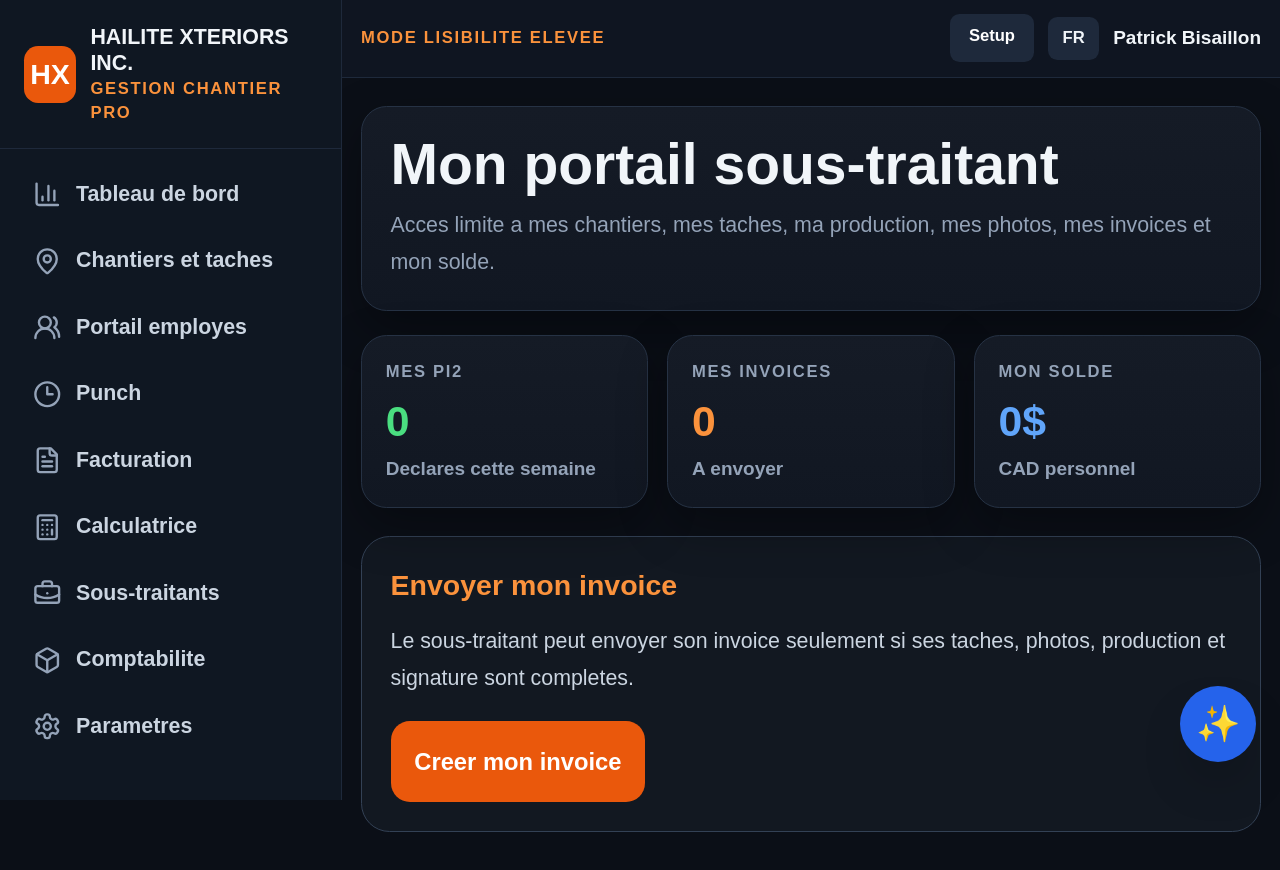
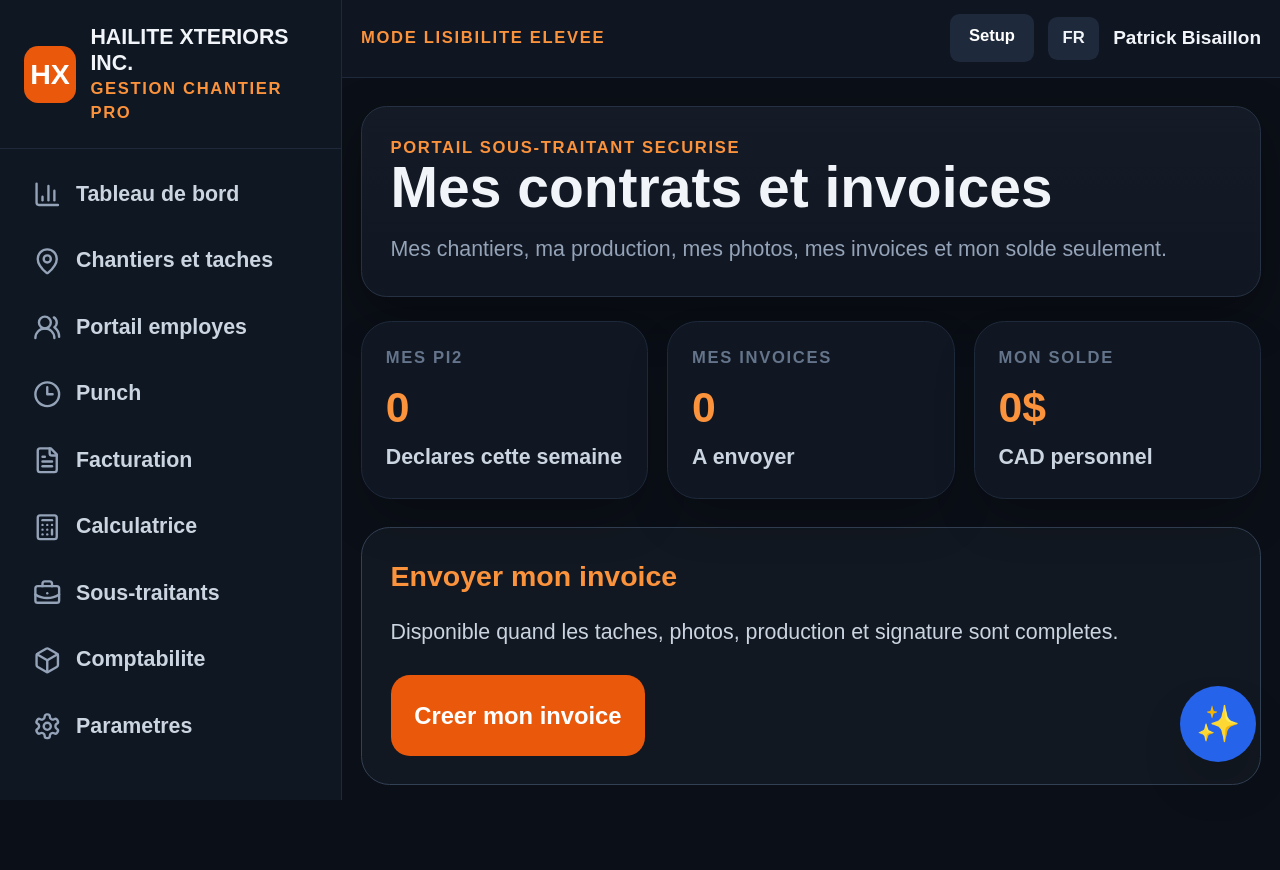
Before and after one commit to bisaillonpatrick1979-dev/Chatgpt-hailite-, a Next.js app: page /contractor in a window 1280 px wide. Shown: the top 870 px of the page. Built offline with nearby package versions, Linux system fonts and the light colour scheme.

Commit message:
Improve contractor portal cards

```diff
--- a/app/contractor/page.tsx
+++ b/app/contractor/page.tsx
@@ -1,20 +1,22 @@
-import { AppShell, ProMetric } from "@/components/AppShell";
+import { AppShell } from "@/components/AppShell";
+import { PortalCard } from "@/components/PortalCard";
 
 export default function Contractor() {
   return (
     <AppShell>
       <section className="pro-card p-6">
-        <h1 className="text-5xl font-black">Mon portail sous-traitant</h1>
-        <p className="large-readable mt-3 text-slate-400">Acces limite a mes chantiers, mes taches, ma production, mes photos, mes invoices et mon solde.</p>
+        <p className="text-sm font-black uppercase tracking-widest text-orange-400">Portail sous-traitant securise</p>
+        <h1 className="text-5xl font-black">Mes contrats et invoices</h1>
+        <p className="large-readable mt-3 text-slate-400">Mes chantiers, ma production, mes photos, mes invoices et mon solde seulement.</p>
       </section>
       <section className="mt-5 grid gap-4 md:grid-cols-3">
-        <ProMetric label="Mes pi2" value="0" note="Declares cette semaine" tone="green" />
-        <ProMetric label="Mes invoices" value="0" note="A envoyer" tone="orange" />
-        <ProMetric label="Mon solde" value="0$" note="CAD personnel" tone="blue" />
+        <PortalCard title="Mes pi2" value="0" note="Declares cette semaine" />
+        <PortalCard title="Mes invoices" value="0" note="A envoyer" />
+        <PortalCard title="Mon solde" value="0$" note="CAD personnel" />
       </section>
       <section className="pro-panel mt-6 p-6">
         <h2 className="text-2xl font-black text-orange-400">Envoyer mon invoice</h2>
-        <p className="large-readable mt-4 text-slate-300">Le sous-traitant peut envoyer son invoice seulement si ses taches, photos, production et signature sont completes.</p>
+        <p className="large-readable mt-4 text-slate-300">Disponible quand les taches, photos, production et signature sont completes.</p>
         <button className="mt-5 rounded-2xl bg-orange-600 p-5 text-xl font-black text-white">Creer mon invoice</button>
       </section>
     </AppShell>
```
